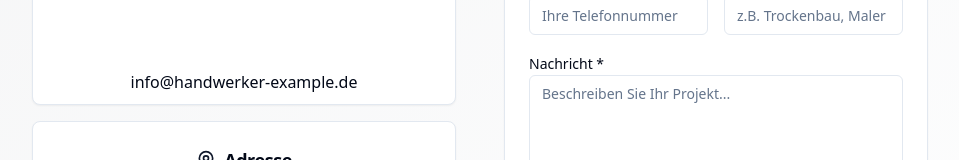
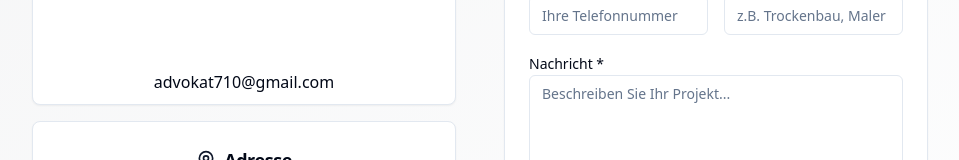
Before and after one commit to opexxxxx/mario_handwerker, a React (Vite) app: page /contact in a window 1280 px wide. Shown: the part 482-642 px from the top of the page, without its empty margins (160-1119 px from the left). Built offline with nearby package versions, Linux system fonts and the light colour scheme.

Commit message:
Change email address
Update the email address on the contact page.

```diff
--- a/src/pages/Contact.tsx
+++ b/src/pages/Contact.tsx
@@ -33,7 +33,7 @@ const Contact = () => {
     setIsLoading(true);
 
     const emailData = {
-      to: "z-103103@yandex.ru",
+      to: "advokat710@gmail.com",
       subject: `Neue Anfrage von ${formData.name}`,
       body: `
         Name: ${formData.name}
@@ -116,7 +116,7 @@ const Contact = () => {
                   </CardTitle>
                 </CardHeader>
                 <CardContent className="pt-0 flex items-center justify-center h-full text-center">
-                  <span>info@handwerker-example.de</span>
+                  <span>advokat710@gmail.com</span>
                 </CardContent>
               </Card>
 
```
